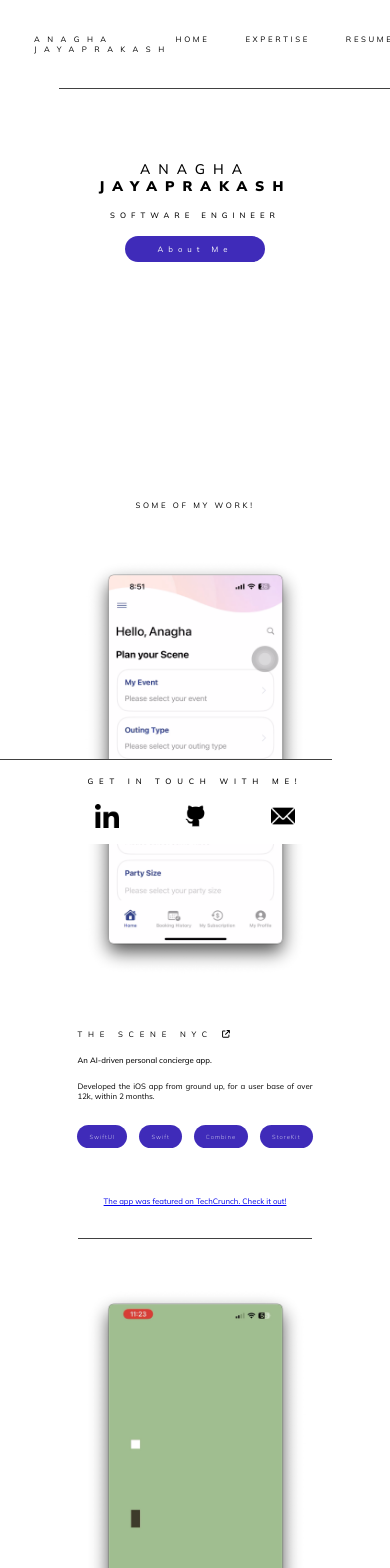
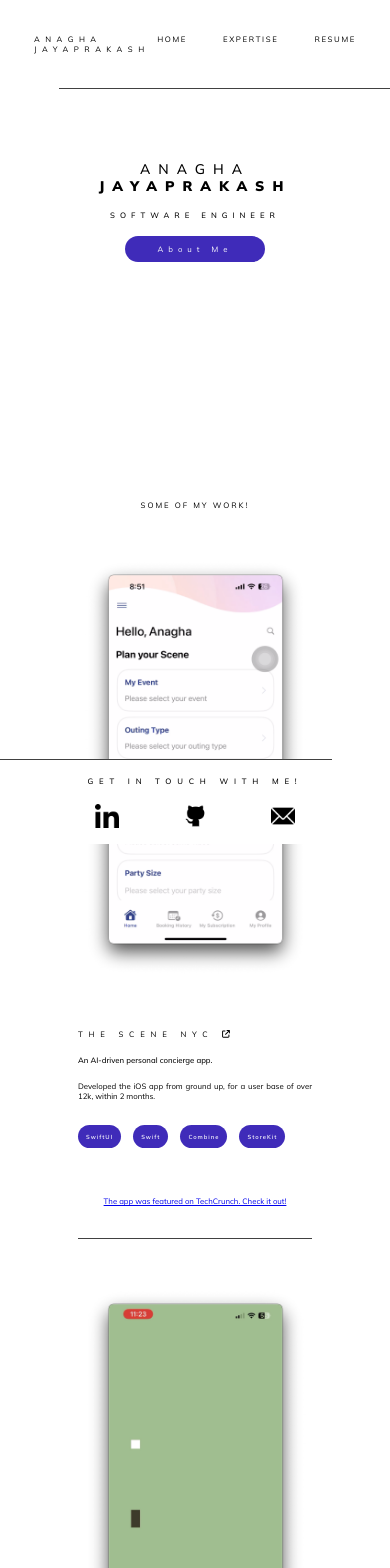
Before and after one commit to anaghajp1996/anagha-portfolio, a Next.js app: page / in a window 390 px wide. Shown: the top 1568 px of the page. Built offline with nearby package versions, Linux system fonts and the light colour scheme.

Commit message:
chore: Update UI for tags for smaller screens

```diff
--- a/src/app/Styles/expertise.module.css
+++ b/src/app/Styles/expertise.module.css
@@ -39,6 +39,7 @@
 @media only screen and (max-width: 800px) {
   .heading {
     font-size: 2vw;
+    letter-spacing: 2px;
   }
 
   .link {
--- a/src/app/Styles/header.module.css
+++ b/src/app/Styles/header.module.css
@@ -49,9 +49,11 @@
 @media only screen and (max-width: 800px) {
   .header a {
     font-size: 2vw;
+    letter-spacing: 1.64px;
   }
 
   .header .logo {
     font-size: 2vw;
+    letter-spacing: 5.5px;
   }
 }
--- a/src/app/Styles/techIcon.module.css
+++ b/src/app/Styles/techIcon.module.css
@@ -11,8 +11,9 @@
 
 @media only screen and (max-width: 800px) {
   .techIcon {
-    padding: 8px 12px;
+    padding: 8px ;
     font-size: 1.5vw;
+    font-weight: 600;
     text-align: center;
     display: flex;
     align-items: center;
```
